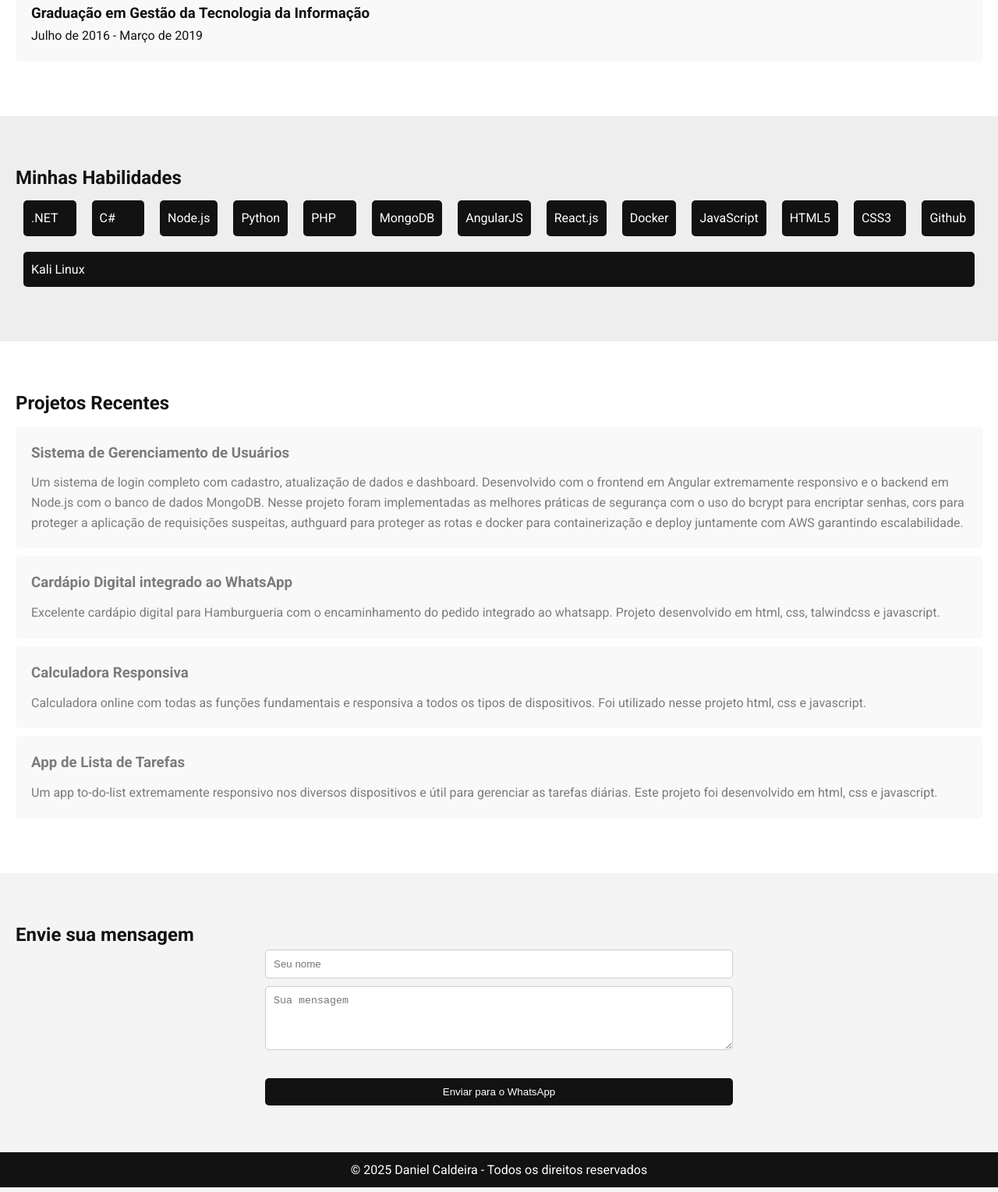
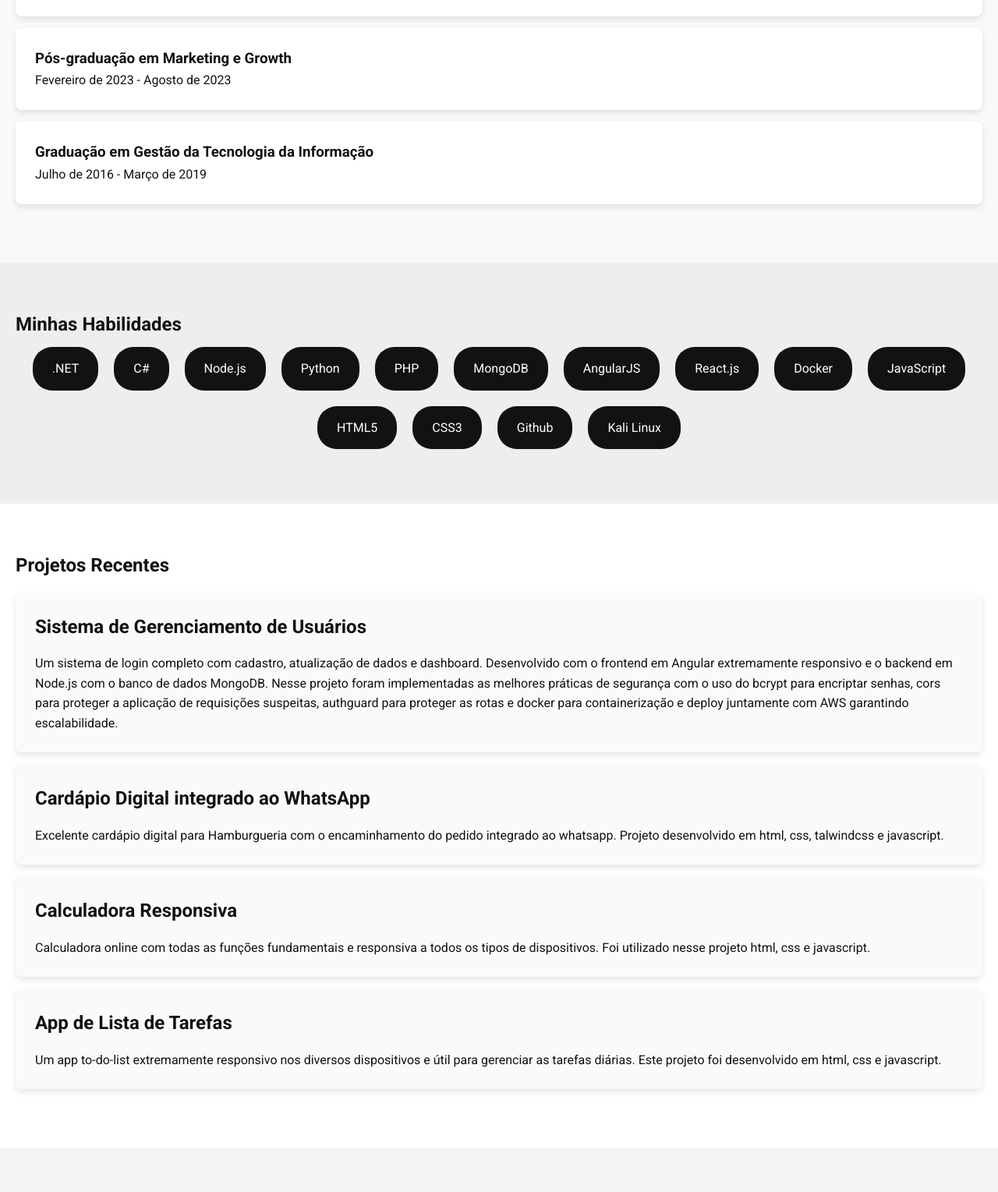
Before and after one commit to caldeirapro/portfolio, a plain HTML site: page index.html in a window 1280 px wide. Shown: the part 921-2450 px from the top of the page at 78% size. Drawn offline with Linux system fonts and the light colour scheme.

Commit message:
Add files via upload

```diff
--- a/script.js
+++ b/script.js
@@ -35,3 +35,44 @@
         alert("Por favor, digite uma mensagem!");
     }
 });
+
+// Adiciona o evento de rolagem suave para os links de navegação
+document.querySelectorAll('nav a').forEach(anchor => {
+  anchor.addEventListener('click', function(e) {
+    e.preventDefault(); // Impede o comportamento padrão de rolagem do navegador
+
+    const targetId = this.getAttribute('href').substring(1); // Pega o id da âncora
+    const targetElement = document.getElementById(targetId);
+
+    // Rola até o elemento de forma suave
+    window.scrollTo({
+      top: targetElement.offsetTop,
+      behavior: 'smooth'
+    });
+  });
+});
+
+// Função para verificar se o elemento está visível na tela
+function isElementInView(element) {
+  const rect = element.getBoundingClientRect();
+  return rect.top >= 0 && rect.left >= 0 && rect.bottom <= (window.innerHeight || document.documentElement.clientHeight) && rect.right <= (window.innerWidth || document.documentElement.clientWidth);
+}
+
+// Função para adicionar a classe 'visible' quando o elemento estiver visível
+function revealOnScroll() {
+  const sections = document.querySelectorAll('section');
+
+  sections.forEach(section => {
+    // Se a seção estiver visível na tela, adicione a classe 'visible'
+    if (isElementInView(section)) {
+      section.classList.add('visible');  // Ativa a animação
+      section.classList.add('fade-in');  // Pode usar 'slide-in' também se preferir
+    }
+  });
+}
+
+// Chama a função na rolagem
+window.addEventListener('scroll', revealOnScroll);
+
+// Também executa a função na carga inicial da página (caso já esteja visível)
+document.addEventListener('DOMContentLoaded', revealOnScroll);
--- a/styles.css
+++ b/styles.css
@@ -1,4 +1,5 @@
 @import url('https://fonts.googleapis.com/css2?family=Roboto:ital,wght@0,100;0,300;0,400;0,500;0,700;0,900;1,100;1,300;1,400;1,500;1,700;1,900&display=swap');
+
 /* Resetando estilo padrão */
 * {
   margin: 0;
@@ -6,9 +7,15 @@
   box-sizing: border-box;
 }
 
+/* Adicionando rolagem suave para o documento */
+html {
+  scroll-behavior: smooth;
+}
+
+
 /* Corpo e fontes */
 body {
-    font-family: "Roboto", serif;
+  font-family: "Roboto", sans-serif;
   line-height: 1.6;
   background-color: #f4f4f4;
   color: #121212;
@@ -20,7 +27,7 @@
 header {
   background-color: #121212;
   color: #fff;
-    padding: 10px 0;
+  padding: 15px 0;
   text-align: center;
 }
 
@@ -38,23 +45,27 @@
   color: #f9f9f9;
   text-decoration: none;
   font-weight: bold;
+  position: relative;
+  padding: 5px 10px;
 }
+
 header nav ul li a:visited {
   color: #f9f9f9;
 }
 
 header nav ul li a:hover {
+  color: #fff;
+  background-color: #333;
+  border-radius: 5px;
+  text-decoration: underline;
   transform: scale(1.1);
-    transition: all 0.3s;
-    color: #ffffff;
-    background-color: rgb(89, 89, 89);
-    border-radius: 7px;
-    text-decoration: underline;
+  transition: all 0.3s ease-in-out;
 }
 
 /* Seções */
 section {
   padding: 60px 20px;
+  transition: all 0.3s ease;
 }
 
 /* Seção Sobre */
@@ -64,31 +75,34 @@
 }
 
 #sobre h1 {
-    font-size: 2rem;
+  font-size: 2.5rem;
+  margin-bottom: 20px;
 }
 
 #sobre p {
-    font-size: 1rem;
+  font-size: 1.2rem;
   max-width: 800px;
   margin: 0 auto;
+  padding: 20px;
 }
 
 /* Seção Formações */
-
 #formacoes {
-    background-color: #fff;
+  background-color: #f9f9f9;
 }
 
 .formacao {
-    background-color: #f9f9f9;
-    padding: 20px;
-    margin: 10px 0;
-    border-radius: 5px;
+  background-color: #fff;
+  padding: 25px;
+  margin: 15px 0;
+  border-radius: 8px;
+  box-shadow: 0 4px 8px rgba(0, 0, 0, 0.1);
+  transition: all 0.3s ease;
 }
 
 .formacao:hover {
-    transform: scale(1.01);
-    transition: all 0.5s ease-in;
+  transform: translateY(-5px);
+  box-shadow: 0 6px 15px rgba(0, 0, 0, 0.1);
 }
 
 /* Seção Habilidades */
@@ -108,10 +122,17 @@
   margin: 10px;
   background-color: #121212;
   color: #fff;
-    padding: 10px;
-    border-radius: 5px;
-    flex: 1 1 10px; /* Flexível para se ajustar a diferentes larguras */
+  padding: 15px 25px;
+  border-radius: 25px;
+  text-align: center;
+  transition: all 0.3s ease;
+  cursor: pointer;
+}
 
+#habilidades ul li:hover {
+  background-color: #ff4c4c;
+  transform: scale(1.1);
+  box-shadow: 0 5px 15px rgba(0, 0, 0, 0.2);
 }
 
 /* Seção Projetos */
@@ -120,31 +141,39 @@
 }
 
 .projeto {
-    background-color: #f9f9f9;
-    padding: 20px;
-    margin: 10px 0;
-    border-radius: 5px;
+  background-color: #fafafa;
+  padding: 25px;
+  margin: 15px 0;
+  border-radius: 8px;
+  box-shadow: 0 4px 8px rgba(0, 0, 0, 0.1);
+  transition: all 0.3s ease;
 }
 
-  .projeto a:link, a:visited {
-    transform: scale(1.1);
-    transition: all 0.5s ease-in;
-    color: #000;
+.projeto:hover {
+  transform: translateY(-5px);
+  box-shadow: 0 6px 15px rgba(0, 0, 0, 0.1);
+}
+
+.projeto a {
+  color: #121212;
   text-decoration: none;
-    opacity: 50%;
+  display: block;
 }
 
 .projeto a:hover {
-    transform: scale(1.1);
-    transition: all 0.5s ease-in;
-    color: #000;
-    text-decoration: underline;
+  color: #007BFF;
   font-weight: bold;
-    opacity: 100%;
+  transform: scale(1.05);
+  transition: all 0.3s ease-in-out;
 }
 
 .projeto h3 {
-    margin-bottom: 10px;
+  margin-bottom: 15px;
+  font-size: 1.5rem;
+}
+
+.projeto p {
+  font-size: 1rem;
 }
 
 /* Formulário de Contato */
@@ -153,34 +182,34 @@
   flex-direction: column;
   max-width: 600px;
   margin: 0 auto;
+  background-color: #fff;
+  padding: 30px;
+  border-radius: 10px;
+  box-shadow: 0 4px 10px rgba(0, 0, 0, 0.1);
 }
 
 #contato input,
 #contato textarea {
-    margin-bottom: 10px;
-    padding: 10px;
+  margin-bottom: 15px;
+  padding: 12px;
   border: 1px solid #ccc;
-    border-radius: 5px;
+  border-radius: 8px;
+  font-size: 1rem;
 }
 
 #contato button {
-    padding: 10px;
-    background-color: #121212;
+  padding: 12px;
+  background-color: #000000;
   color: white;
   border: none;
   cursor: pointer;
-    border-radius: 5px;
+  border-radius: 8px;
+  font-size: 1.1rem;
+  transition: background-color 0.3s ease;
 }
 
 #contato button:hover {
-    background-color: #121212;
-  }
-
-  /* Mensagem de sucesso */
-  #mensagem-sucesso {
-    color: green;
-    text-align: center;
-    margin-top: 20px;
+  background-color: #686868;
 }
 
 /* Rodapé */
@@ -188,7 +217,7 @@
   text-align: center;
   background-color: #121212;
   color: white;
-    padding: 10px 0;
+  padding: 15px 0;
   position: relative;
   width: 100%;
   bottom: 0;
@@ -202,20 +231,16 @@
     margin-bottom: 10px;
   }
 
-    /* Ajuste da seção de habilidades para maior flexibilidade */
   #habilidades ul li {
-      flex: 1 1 100%; /* Cada habilidade ocupa 100% da largura da tela */
-      text-align: center;
+    flex: 1 1 100%;
   }
 
-    /* Ajuste das seções de projetos */
   .projeto {
     margin: 10px 0;
   }
 
-    /* Formulário de contato em tela pequena */
   #contato form {
-      padding: 0 10px;
+    padding: 0 15px;
   }
 
   #contato input,
@@ -227,18 +252,18 @@
 /* Media Query para telas muito pequenas (smartphones em modo retrato) */
 @media (max-width: 480px) {
   #sobre h1 {
-      font-size: 1.5rem;
+    font-size: 1.8rem;
   }
 
   #sobre p {
-      font-size: 0.9rem;
+    font-size: 1rem;
   }
 
   #habilidades ul li {
-      padding: 8px;
+    padding: 10px;
   }
 
   .projeto {
-      padding: 15px;
+    padding: 20px;
   }
 }
```
Lines whose indentation alone changed are shown as unchanged.
